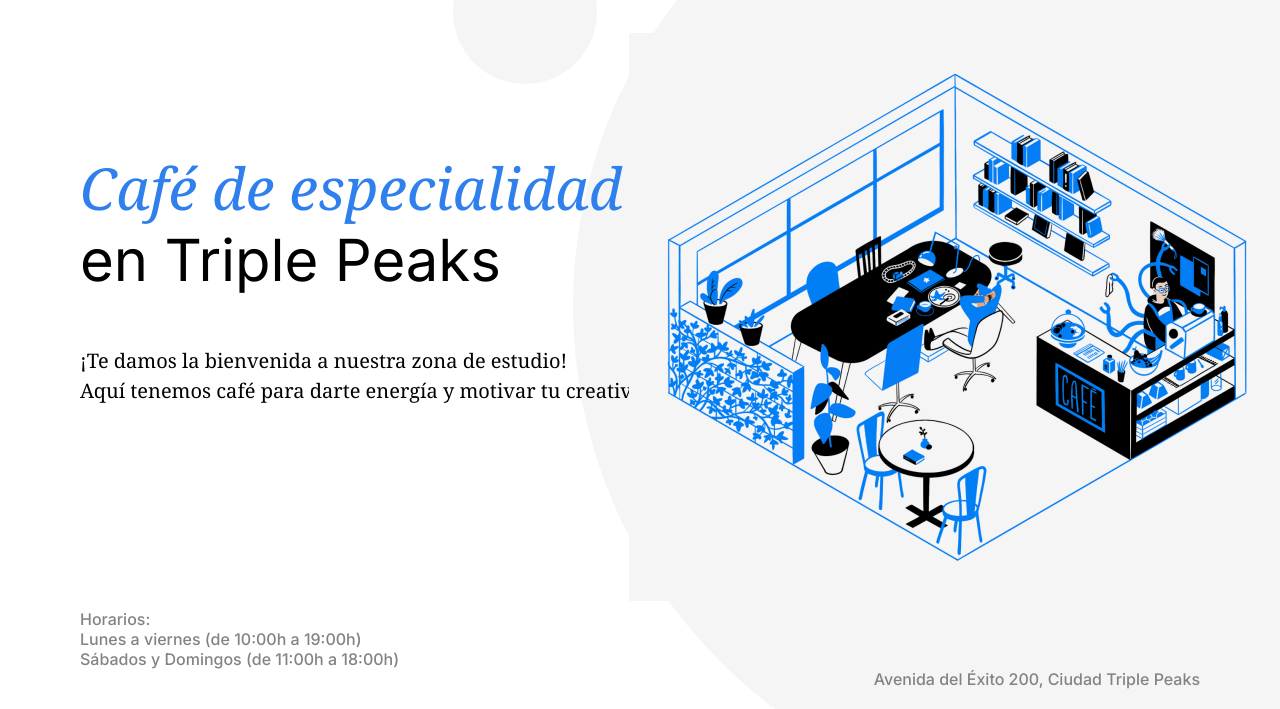
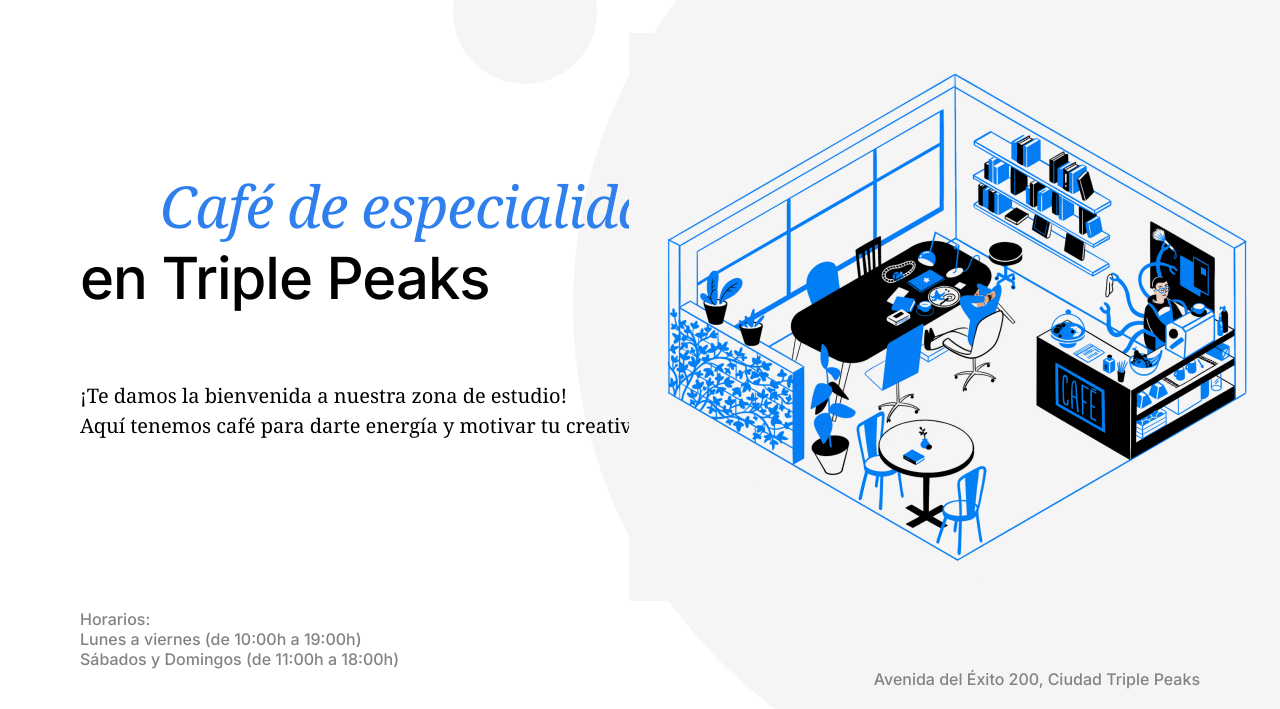
Before and after one commit to DayanaDGam/web_project_coffeeshop, a plain HTML site: page index.html in a window 1280 px wide. Shown: the part 91-800 px from the top of the page. Drawn offline with Linux system fonts and the light colour scheme.

Commit message:
etapa dos

```diff
--- a/index.html
+++ b/index.html
@@ -49,9 +49,9 @@
             </li>
           </ul>
         </nav>
-        <h1 class="header_title">
+        <h1 class="header__title">
           <span class="header__span-accent">Café de especialidad</span>
-          <span class="header__title_span-accent"> en Triple Peaks</span>
+          en Triple Peaks
         </h1>
         <p class="header__description">
           ¡Te damos la bienvenida a nuestra zona de estudio!
@@ -96,7 +96,6 @@
                   class="recipes__iframe"
                   src="https://www.youtube.com/embed/j6VlT_jUVPc?si=NohxmZkZI4qd00IS"
                   title="YouTube video player"
-                  frameborder="0"
                   allow="accelerometer; autoplay; clipboard-write; encrypted-media; gyroscope; picture-in-picture; web-share"
                   referrerpolicy="strict-origin-when-cross-origin"
                   allowfullscreen
@@ -111,7 +110,6 @@
                   class="recipes__iframe"
                   src="https://www.youtube.com/embed/st571DYYTR8?si=mUYokgoGyus8i77v"
                   title="YouTube video player"
-                  frameborder="0"
                   allow="accelerometer; autoplay; clipboard-write; encrypted-media; gyroscope; picture-in-picture; web-share"
                   referrerpolicy="strict-origin-when-cross-origin"
                   allowfullscreen
@@ -124,7 +122,7 @@
             </div>
           </div>
         </section>
-        <section class="reservation"></section>
+        <section class="reservation" id="reservation"></section>
       </main>
       <footer class="footer"></footer>
     </div>
--- a/styles/style.css
+++ b/styles/style.css
@@ -77,17 +77,6 @@
   line-height: 72px;
   margin-left: 80px;
   color: #2f80ed;
-}
-
-.header__title_span-accent {
-  display: flex;
-  font-family: "Inter", Arial, sans-serif;
-  font-style: normal;
-  font-weight: normal;
-  font-size: 58px;
-  line-height: 72px;
-  margin-left: 80px;
-  color: #000000;
 }
 
 .header__description {
```
